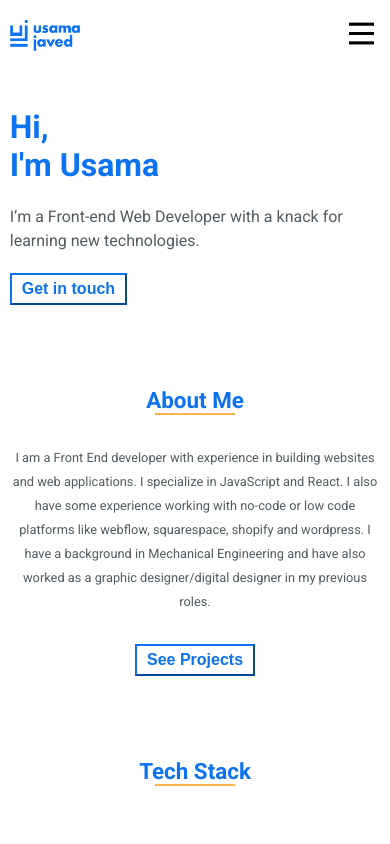
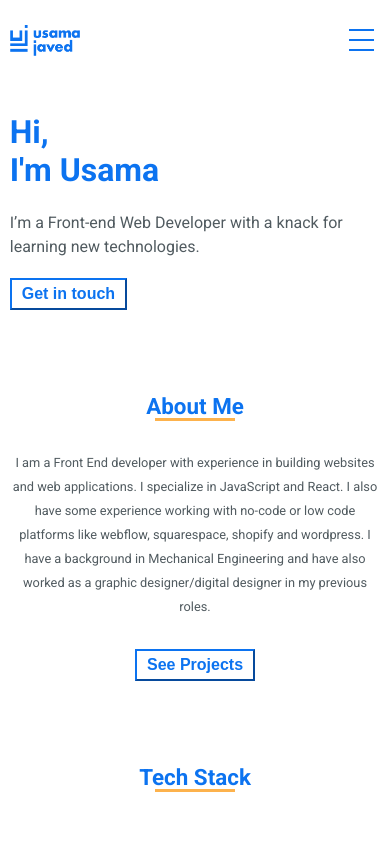
Before and after one commit to ujaved007/portfolio-website, a React (Create React App) app: page / in a window 390 px wide. Shown: the top 844 px of the page. Built offline with nearby package versions, Linux system fonts and the light colour scheme.

Commit message:
hamburger menu animation

```diff
--- a/package.json
+++ b/package.json
@@ -6,6 +6,7 @@
     "@testing-library/jest-dom": "^5.14.1",
     "@testing-library/react": "^11.2.7",
     "@testing-library/user-event": "^12.8.3",
+    "lottie-interactive": "^1.3.2",
     "lottie-web": "^5.7.13",
     "react": "^17.0.2",
     "react-dom": "^17.0.2",
--- /dev/null
+++ b/src/components/HamburgerIcon.js
@@ -0,0 +1,18 @@
+import { React, useState } from "react";
+
+export default function HamburgerIcon() {
+	const [hamburger, setHamburger] = useState(true);
+	return (
+		<>
+			<div
+				className={hamburger ? `hamburger` : `is-active`}
+				id="hamburger-1"
+				onClick={() => setHamburger(!hamburger)}
+			>
+				<span className="hamburger-line"></span>
+				<span className="hamburger-line"></span>
+				<span className="hamburger-line"></span>
+			</div>
+		</>
+	);
+}
--- a/src/index.css
+++ b/src/index.css
@@ -148,12 +148,14 @@ nav {
 .nav-link-container:hover .nav-link-underline {
 	width: 100%;
 }
-.nav-burger-icon {
+/* .nav-burger-icon {
+	display: none;
+} */
+.hamburger-line {
 	display: none;
 }
 .links-container-mob {
 	display: none;
-
 	flex-direction: column;
 	align-items: flex-end;
 	position: fixed;
@@ -285,8 +287,7 @@ a {
 	text-decoration: none;
 }
 /* FORM */
-.contact-form {
-}
+
 .form-style {
 	display: flex;
 	flex-direction: column;
@@ -348,6 +349,7 @@ textarea {
 	/*NAVBAR*/
 	.nav-container {
 		width: 95vw;
+		align-items: flex-end;
 	}
 	nav {
 		align-items: center;
@@ -358,14 +360,49 @@ textarea {
 	.logo {
 		width: 100px;
 	}
-	.nav-burger-icon {
+	/* .nav-burger-icon {
 		display: flex;
 		width: 25px;
-	}
+	} */
 	.nav-btn {
 		display: block;
 		background-color: white;
 		border: none;
+	}
+	.hamburger-line {
+		width: 35px;
+		height: 3px;
+		background-color: #0c73f0;
+		display: block;
+		margin: 8px auto;
+		-webkit-transition: all 0.3s ease-in-out;
+		-o-transition: all 0.3s ease-in-out;
+		transition: all 0.3s ease-in-out;
+	}
+	.hamburger:hover {
+		cursor: pointer;
+	}
+	.is-active:hover {
+		cursor: pointer;
+	}
+	/* ONE */
+
+	#hamburger-1.is-active .hamburger-line:nth-child(2) {
+		opacity: 0;
+	}
+
+	#hamburger-1.is-active .hamburger-line:nth-child(1) {
+		-webkit-transform: translateY(9px) rotate(45deg);
+		-ms-transform: translateY(9px) rotate(45deg);
+		-o-transform: translateY(9px) rotate(45deg);
+		transform: translateY(9px) rotate(45deg);
+	}
+
+	#hamburger-1.is-active .hamburger-line:nth-child(3) {
+		-webkit-transform: translateY(-13px) rotate(-45deg);
+		-ms-transform: translateY(-13px) rotate(-45deg);
+		-o-transform: translateY(-13px) rotate(-45deg);
+		transform: translateY(-13px) rotate(-45deg);
 	}
 	.links-container-mob {
 		display: flex;
@@ -402,6 +439,16 @@ textarea {
 	.logo {
 		width: 70px;
 	}
+	.hamburger-line {
+		width: 25px;
+		height: 2px;
+	}
+	#hamburger-1.is-active .hamburger-line:nth-child(1) {
+		-webkit-transform: translateY(7px) rotate(45deg);
+		-ms-transform: translateY(7px) rotate(45deg);
+		-o-transform: translateY(7px) rotate(45deg);
+		transform: translateY(7px) rotate(45deg);
+	}
 	.hero-img {
 		display: none;
 	}
--- a/src/pages/Navbar.js
+++ b/src/pages/Navbar.js
@@ -3,6 +3,7 @@ import logo from "../assets/logo.png";
 import menuIcon from "../assets/menu.png";
 import { Link } from "react-scroll";
 import { animateScroll as scroll } from "react-scroll";
+import HamburgerIcon from "../components/HamburgerIcon";
 
 function Navbar() {
 	const [toggle, setToggle] = useState(false);
@@ -45,7 +46,7 @@ function Navbar() {
 							</li>
 						</ul>
 						<button onClick={() => setToggle(!toggle)} className="nav-btn">
-							<img src={menuIcon} alt="menu-icon" className="nav-burger-icon" />
+							<HamburgerIcon />
 						</button>
 					</div>
 				</article>
```
Also changed, not shown: public/hamburg.json (added, +1 -0 lines), src/assets/hamburg.json (added, +1 -0 lines), 1 other file (tests, documents, lock files or other folders).
